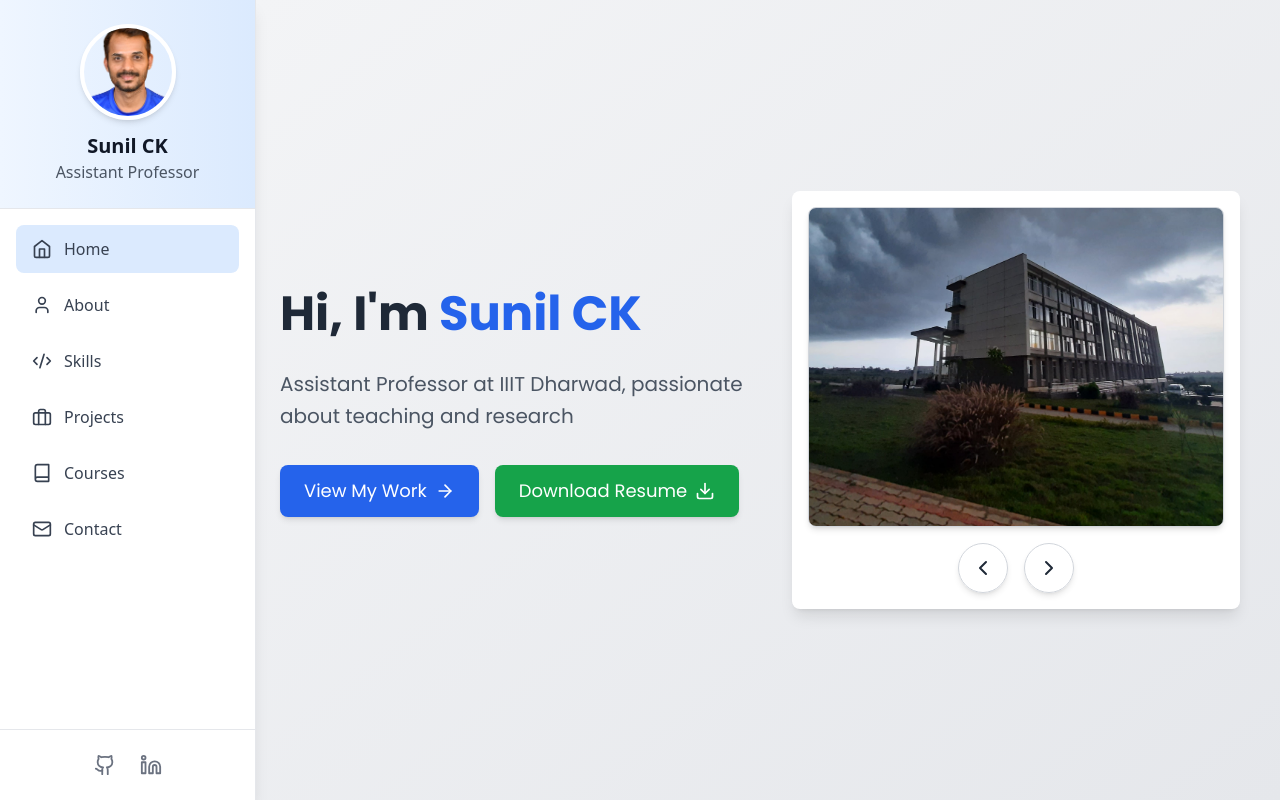
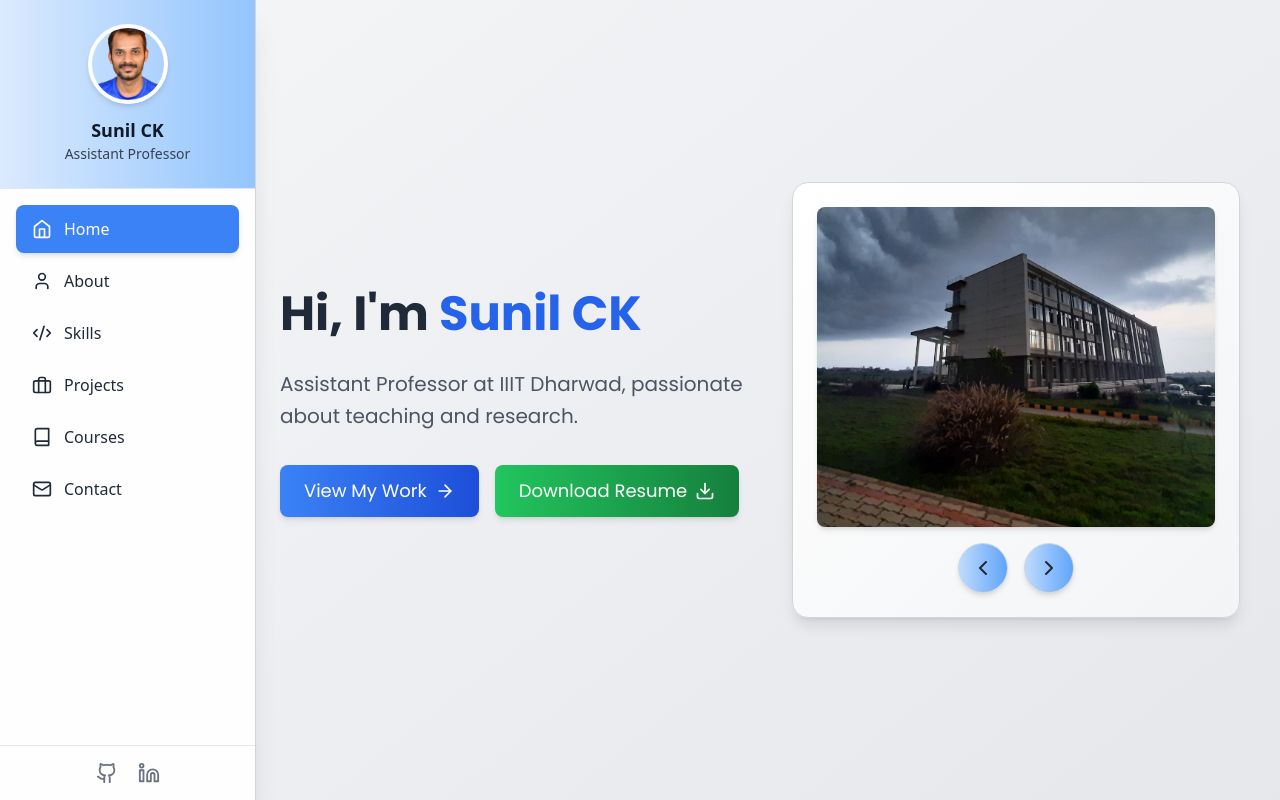
Before and after one commit to Sreeraaj45/Professor_Portfolio, a React (Vite) app: page / in a window 1280 px wide. Built offline with nearby package versions, Linux system fonts and the light colour scheme.

Commit message:
version 2

```diff
--- a/src/components/Sidebar.tsx
+++ b/src/components/Sidebar.tsx
@@ -20,39 +20,45 @@ export default function Sidebar() {
       {/* Mobile Menu Toggle Button */}
       <button
         onClick={() => setIsOpen(!isOpen)}
-        className="fixed top-4 left-8 z-50 p-2 bg-white rounded-lg shadow-lg transition-all hover:scale-105 active:scale-95 md:hidden"
+        className="fixed top-4 left-8 z-50 p-2 bg-white rounded-lg shadow-lg transition-transform duration-300 hover:scale-110 active:scale-95 md:hidden"
       >
-        {isOpen ? <X size={24} className="text-gray-800" /> : <Menu size={24} className="text-gray-800" />}
+        {isOpen ? <X size={28} className="text-gray-800" /> : <Menu size={28} className="text-gray-800" />}
       </button>
 
       {/* Sidebar */}
       <aside
-        className={`fixed inset-y-0 left-0 z-40 w-64 bg-white border-r shadow-lg transform transition-transform duration-300 ease-in-out ${
+        className={`fixed inset-y-0 left-0 z-40 w-64 bg-white/80 backdrop-blur-lg border-r border-gray-300 shadow-xl transform transition-transform duration-300 ease-in-out ${
           isOpen ? 'translate-x-0' : '-translate-x-full'
         } md:translate-x-0`}
       >
         <div className="flex flex-col h-full">
 
           {/* Profile Section */}
-          <div className="p-6 text-center border-b bg-gradient-to-r from-blue-50 to-blue-100">
-            <img
-              src={ProfilePic}
-              alt="Profile"
-              className="w-24 h-24 mx-auto rounded-full object-cover border-4 border-white shadow-md transition-transform hover:scale-105"
-            />
-            <h2 className="text-xl font-bold mt-3 text-gray-900">Sunil CK</h2>
-            <p className="text-gray-600">Assistant Professor</p>
+          <div className="p-6 text-center border-b bg-gradient-to-r from-blue-100 to-blue-300">
+            <div className="w-20 h-20 mx-auto">
+              <img
+                src={ProfilePic}
+                alt="Profile"
+                className="w-full h-full rounded-full object-cover border-4 border-white shadow-md transition-transform duration-300 hover:scale-110"
+              />
+            </div>
+            <h2 className="text-lg font-semibold mt-3 text-gray-900 hover:text-blue-600 transition-all">
+              Sunil CK
+            </h2>
+            <p className="text-gray-700 text-sm">Assistant Professor</p>
           </div>
 
           {/* Navigation Links */}
-          <nav className="flex-1 px-4 mt-4">
+          <nav className="flex-1 px-4 mt-4 space-y-1">
             {navItems.map(({ path, icon: Icon, label }) => (
               <NavLink
                 key={path}
                 to={path}
                 className={({ isActive }) =>
-                  `flex items-center px-4 py-3 mb-2 rounded-lg transition-all text-gray-700 ${
-                    isActive ? 'bg-blue-100 text-blue-600' : 'hover:bg-gray-100 hover:pl-5'
+                  `flex items-center px-4 py-3 rounded-lg transition-all duration-300 ${
+                    isActive
+                      ? 'bg-blue-500 text-white shadow-md'
+                      : 'text-gray-800 hover:bg-blue-100 hover:pl-6 hover:shadow-lg'
                   }`
                 }
                 onClick={() => setIsOpen(false)}
@@ -64,12 +70,12 @@ export default function Sidebar() {
           </nav>
 
           {/* Social Links */}
-          <div className="p-6 border-t flex justify-center space-x-6">
+          <div className="p-4 border-t flex justify-center space-x-5">
             <a
               href="https://github.com/sunilchinnahalli"
               target="_blank"
               rel="noopener noreferrer"
-              className="text-gray-500 transition-transform hover:scale-110 hover:text-gray-900"
+              className="text-gray-500 transition-transform duration-300 hover:scale-125 hover:text-gray-900"
             >
               <Github size={22} />
             </a>
@@ -77,18 +83,10 @@ export default function Sidebar() {
               href="https://in.linkedin.com/in/sunil-ck-ph-d-4599237a?original_referer=https%3A%2F%2Fwww.google.com%2F"
               target="_blank"
               rel="noopener noreferrer"
-              className="text-gray-500 transition-transform hover:scale-110 hover:text-gray-900"
+              className="text-gray-500 transition-transform duration-300 hover:scale-125 hover:text-gray-900"
             >
               <Linkedin size={22} />
             </a>
-            {/* <a
-              href=""
-              target="_blank"
-              rel="noopener noreferrer"
-              className="text-gray-500 transition-transform hover:scale-110 hover:text-gray-900"
-            >
-              <Twitter size={22} />
-            </a> */}
           </div>
         </div>
       </aside>
--- a/src/pages/About.tsx
+++ b/src/pages/About.tsx
@@ -132,7 +132,7 @@ export default function About() {
               ].map(({ label, link, icon }, index) => (
                 <a key={index} href={link} target="_blank" rel="noopener noreferrer" className="block">
                   <button
-                    className="flex items-center gap-4 p-3 rounded-lg bg-gray-50 hover:bg-blue-100 transition-all duration-300 shadow-sm hover:shadow-md w-full"
+                    className="flex items-center gap-4 p-3 rounded-lg bg-gray-100 hover:bg-blue-100 transition-all duration-300 shadow-sm hover:shadow-md w-full"
                   >
                     {/* Icon Wrapper */}
                     <span className="w-10 h-10 flex items-center justify-center bg-blue-600 text-white rounded-full group-hover:scale-110 transition-transform duration-300">
@@ -205,6 +205,7 @@ export default function About() {
                     src="https://maps.google.com/maps?q=IIIT+Dharwad,+Karnataka-580009&output=embed"
                     width="100%"
                     height="250"
+                    className="rounded-lg mt-4 border"
                     style={{ border: "0", borderRadius: "10px", marginTop: "10px" }}
                     allowFullScreen={true}
                     loading="lazy"
--- a/src/pages/Contact.tsx
+++ b/src/pages/Contact.tsx
@@ -106,9 +106,10 @@ export default function Contact() {
               </div>
             )}
 
+            {/* Updated Button with Gradient and Hover Effects */}
             <button
               type="submit"
-              className="w-full px-6 py-3 bg-blue-600 text-white rounded-lg hover:bg-blue-700 hover:scale-105 transition-all duration-300"
+              className="w-full px-6 py-3 bg-gradient-to-r from-blue-500 to-blue-700 text-white rounded-lg shadow-md hover:scale-105 hover:shadow-lg transition-all duration-300"
               value="Send"
             >
               Send Message
--- a/src/pages/Home.tsx
+++ b/src/pages/Home.tsx
@@ -1,4 +1,4 @@
-import { ArrowRight, Download, ChevronLeft, ChevronRight } from 'lucide-react'; // Importing icons
+import { ArrowRight, Download, ChevronLeft, ChevronRight } from 'lucide-react';
 import { Link } from 'react-router-dom';
 import { useEffect, useState } from 'react';
 import iiitImage from '../assets/iiit.jpeg';
@@ -7,7 +7,7 @@ import p2 from '../assets/p2.jpeg';
 import p3 from '../assets/p3.jpeg';
 import resumePDF from '../assets/resume.pdf';
 
-// Import Poppins font via Google Fonts
+// Load Poppins Font
 const loadPoppins = () => {
   const link = document.createElement('link');
   link.href = 'https://fonts.googleapis.com/css2?family=Poppins:wght@300;400;600;700&display=swap';
@@ -24,11 +24,11 @@ export default function Home() {
   const images = [iiitImage, p1, p2, p3];
   const [currentIndex, setCurrentIndex] = useState(0);
   const [isFading, setIsFading] = useState(false);
-  const [intervalId, setIntervalId] = useState<number | null>(null); // ✅ Fixed TypeScript issue
+  const [intervalId, setIntervalId] = useState<number | null>(null);
 
-  // Function to Start Auto-Slide Timer (10 Seconds)
+  // Auto-Slide Timer (10 Seconds)
   const startAutoSlide = () => {
-    if (intervalId) clearInterval(intervalId); // ✅ Clears previous interval before starting new one
+    if (intervalId) clearInterval(intervalId);
     const newInterval = window.setInterval(() => {
       setIsFading(true);
       setTimeout(() => {
@@ -39,33 +39,31 @@ export default function Home() {
     setIntervalId(newInterval);
   };
 
-  // Initialize Auto-Sliding on Mount & Cleanup on Unmount
   useEffect(() => {
     startAutoSlide();
     return () => {
-      if (intervalId) clearInterval(intervalId); // ✅ Cleanup function properly clears interval
+      if (intervalId) clearInterval(intervalId);
     };
   }, []);
 
-  // Navigate to next image & reset timer
+  // Manual Navigation
   const nextImage = () => {
-    if (intervalId) clearInterval(intervalId); // ✅ Clear previous interval before setting new one
+    if (intervalId) clearInterval(intervalId);
     setIsFading(true);
     setTimeout(() => {
       setCurrentIndex((prevIndex) => (prevIndex + 1) % images.length);
       setIsFading(false);
-      startAutoSlide(); // ✅ Restart timer immediately after navigation
+      startAutoSlide();
     }, 400);
   };
 
-  // Navigate to previous image & reset timer
   const prevImage = () => {
-    if (intervalId) clearInterval(intervalId); // ✅ Clear previous interval before setting new one
+    if (intervalId) clearInterval(intervalId);
     setIsFading(true);
     setTimeout(() => {
       setCurrentIndex((prevIndex) => (prevIndex - 1 + images.length) % images.length);
       setIsFading(false);
-      startAutoSlide(); // ✅ Restart timer immediately after navigation
+      startAutoSlide();
     }, 400);
   };
 
@@ -79,7 +77,7 @@ export default function Home() {
             Hi, I'm <span className="text-blue-600">Sunil CK</span>
           </h1>
           <p className="text-xl text-gray-600 mb-8 leading-relaxed">
-            Assistant Professor at IIIT Dharwad, passionate about teaching and research
+            Assistant Professor at IIIT Dharwad, passionate about teaching and research.
           </p>
 
           {/* Buttons Container */}
@@ -87,17 +85,17 @@ export default function Home() {
             {/* View My Work Button */}
             <Link
               to="/projects"
-              className="inline-flex items-center px-6 py-3 bg-blue-600 text-white text-lg font-medium rounded-lg shadow-md hover:bg-blue-700 transition-all duration-300 transform hover:scale-105"
+              className="inline-flex items-center px-6 py-3 bg-gradient-to-r from-blue-500 to-blue-700 text-white text-lg font-medium rounded-lg shadow-md hover:scale-105 hover:shadow-lg transition-all duration-300"
             >
               View My Work
               <ArrowRight size={20} className="ml-2" />
             </Link>
 
-            {/* Download Resume Button */}
+            {/* Download Resume Button (Now Green) */}
             <a
               href={resumePDF}
               download="Sunil_CK_Resume.pdf"
-              className="inline-flex items-center px-6 py-3 bg-green-600 text-white text-lg font-medium rounded-lg shadow-md hover:bg-green-700 transition-all duration-300 transform hover:scale-105"
+              className="inline-flex items-center px-6 py-3 bg-gradient-to-r from-green-500 to-green-700 text-white text-lg font-medium rounded-lg shadow-md hover:scale-105 hover:shadow-lg transition-all duration-300"
             >
               Download Resume
               <Download size={20} className="ml-2" />
@@ -107,12 +105,12 @@ export default function Home() {
 
         {/* Right Section - Image Slider Card */}
         <div className="relative flex-1" data-aos="fade-left">
-          <div className="bg-white rounded-lg shadow-lg p-4 relative w-full max-w-md">
+          <div className="bg-gradient-to-br from-white to-gray-100 rounded-2xl shadow-lg p-6 relative w-full max-w-md border border-gray-300 hover:shadow-2xl transition-all">
             {/* Image Display with Fade Effect */}
             <div className="relative">
               <img
                 src={images[currentIndex]}
-                className={`w-full h-80 object-cover rounded-lg shadow-md border border-gray-300 hover:shadow-xl transition-opacity duration-500 ${
+                className={`w-full h-80 object-cover rounded-lg shadow-md transition-opacity duration-500 ${
                   isFading ? 'opacity-0' : 'opacity-100'
                 }`}
                 alt="Slider Image"
@@ -124,7 +122,7 @@ export default function Home() {
               {/* Left Arrow */}
               <button
                 onClick={prevImage}
-                className="bg-white bg-opacity-60 backdrop-blur-md text-gray-800 p-3 rounded-full shadow-md hover:bg-opacity-90 hover:scale-110 transition-all border border-gray-300"
+                className="bg-gradient-to-r from-blue-200 to-blue-400 text-gray-800 p-3 rounded-full shadow-md hover:scale-110 transition-all border border-gray-300"
               >
                 <ChevronLeft size={24} />
               </button>
@@ -132,7 +130,7 @@ export default function Home() {
               {/* Right Arrow */}
               <button
                 onClick={nextImage}
-                className="bg-white bg-opacity-60 backdrop-blur-md text-gray-800 p-3 rounded-full shadow-md hover:bg-opacity-90 hover:scale-110 transition-all border border-gray-300"
+                className="bg-gradient-to-r from-blue-200 to-blue-400 text-gray-800 p-3 rounded-full shadow-md hover:scale-110 transition-all border border-gray-300"
               >
                 <ChevronRight size={24} />
               </button>
--- a/src/pages/Projects.tsx
+++ b/src/pages/Projects.tsx
@@ -136,11 +136,12 @@ export default function Projects() {
                   ))}
                 </div>
 
+                {/* Updated Button with Blue Gradient */}
                 <a
                   href={project.demoUrl}
                   target="_blank"
                   rel="noopener noreferrer"
-                  className="inline-block text-center px-4 py-2 bg-blue-600 text-white rounded-lg hover:bg-blue-700 transition-colors duration-300"
+                  className="inline-block text-center px-4 py-2 bg-gradient-to-r from-blue-500 to-blue-700 text-white rounded-lg shadow-md hover:scale-105 hover:shadow-lg transition-all duration-300"
                 >
                   Article
                 </a>
```
Also changed, not shown: src/pages/Courses.tsx (+3 -11 lines), src/pages/Skills.tsx (+6 -10 lines), 1 other file (tests, documents, lock files or other folders).
